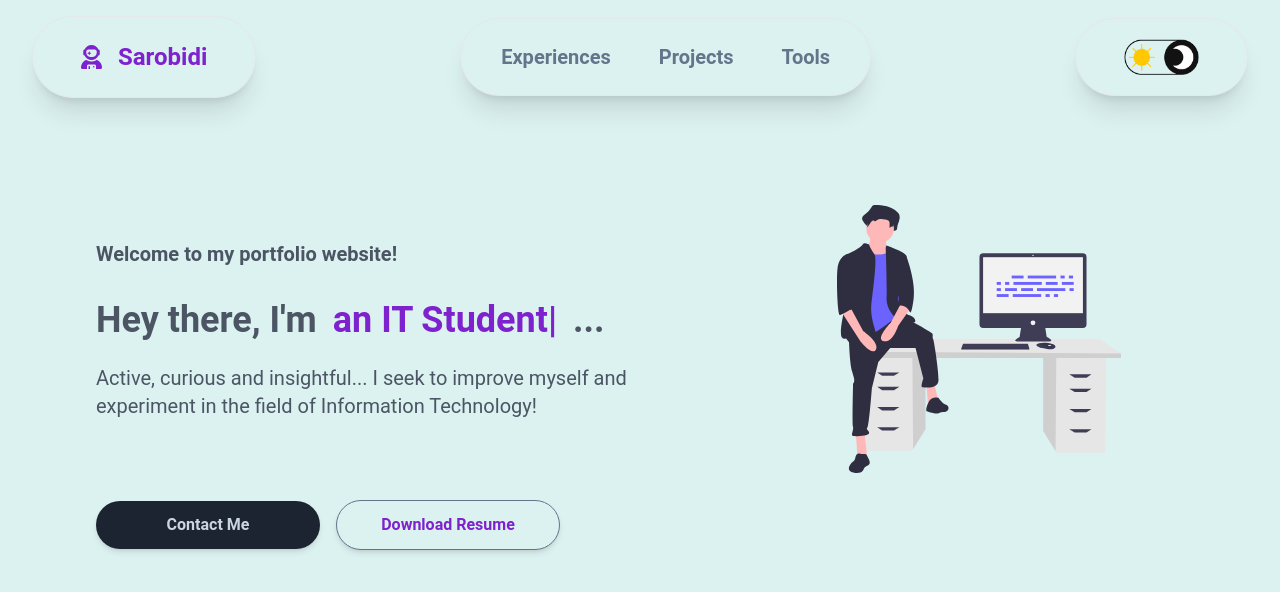
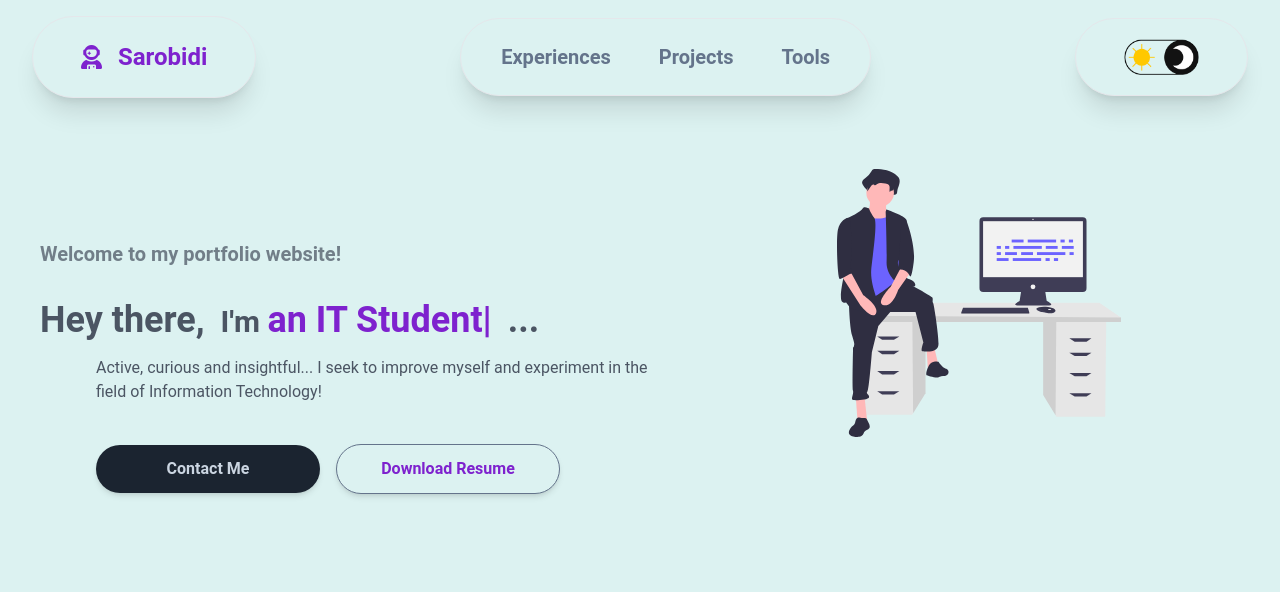
Before and after one commit to tsizehena223/portfolio2024, a React (Create React App) app: page / in a window 1280 px wide. Shown: the top 592 px of the page. Built offline with nearby package versions, Linux system fonts and the light colour scheme.

Commit message:
fix: md responsive

```diff
--- a/src/components/AnimatedWords.jsx
+++ b/src/components/AnimatedWords.jsx
@@ -8,7 +8,7 @@ const AnimatedWords = () => {
                 2500,
                 'an IT Student',
                 2500,
-                'a Developper',
+                'a Web Developper',
                 2500
             ]}
             wrapper="span"
--- a/src/pages/About.jsx
+++ b/src/pages/About.jsx
@@ -5,19 +5,20 @@ const About = ({ isDarkMode }) => {
     return (
         <div id="about" className={`h-auto pt-32 pb-10 md:pt-40 md:flex lg:pt-32 ${isDarkMode ? 'text-gray-300' : 'text-gray-600'}`}>
             <div className="text-center font-bold mx-8 md:w-3/5 md:mr-0 md:text-left lg:pt-28">
-                <p className="text-base min-[600px]:text-xl md:mx-16">
+                <p className="text-base min-[600px]:text-xl md:mx-2 animate-pulse">
                     Welcome to my portfolio website!
                 </p>
-                <h1 className="text-3xl mt-6 min-[600px]:text-4xl md:mt-8 md:mx-16 lg:flex lg:items-center">Hey there, I'm <br />
-                    <span className={`text-purple-${isDarkMode ? '500' : '700'} text-2xl lg:text-4xl lg:mx-4`}><AnimatedWords /></span>...
+                <h1 className="text-3xl mt-6 min-[600px]:text-4xl md:mt-8 md:mx-2 md:mb-4 lg:flex lg:items-center">
+                    Hey there, <br />
+                    <span className={`text-purple-${isDarkMode ? '500' : '700'} text-2xl lg:text-4xl lg:mx-4`}><span className={`text-gray-${isDarkMode ? '300' : '600'} text-3xl`}>I'm </span><AnimatedWords /></span>...
                 </h1>
-                <p className="font-normal my-6 mx-0 min-[600px]:text-xl min-[600px]:mx-12 md:mx-0 lg:mx-16">Active, curious and insightful... I seek to improve myself and experiment in the field of Information Technology!</p>
-                <div className="mx-2 min-[500px]:mx-32 min-[500px]:mt-16 md:mx-0 lg:mx-16">
+                <p className="font-normal my-6 mx-0 min-[600px]:text-xl min-[600px]:mx-12 md:mx-2 md:text-base md:mt-0 lg:mx-16">Active, curious and insightful... I seek to improve myself and experiment in the field of Information Technology!</p>
+                <div className="mx-2 min-[500px]:mx-32 min-[500px]:mt-16 md:mx-0 md:mt-0 lg:mx-16">
                     <a href="#contact"><button className={`w-56 py-3 rounded-full shadow-md md:mr-4 md:w-40 lg:w-56 ${isDarkMode ? 'text-purple-700 my-bg' : 'my-bg-dark text-slate-300'}`}>Contact Me</button></a>
                     <a href="#resume"><button className={`w-56 mt-4 border border-slate-500 py-3 md:w-44 lg:w-56 rounded-full shadow-md ${isDarkMode ? 'text-slate-300 my-bg-dark' : 'text-purple-700 my-bg'}`}>Download Resume</button></a>
                 </div>
             </div>
-            <div className="flex items-center justify-center mt-10 min-[600px]:mt-16 md:mt-0 md:w-2/5 lg:mr-16">
+            <div className="flex items-center justify-center mt-10 min-[600px]:mt-16 md:-mt-4 md:w-2/5 lg:mr-16">
                 <img src={AboutIllustration} alt="" className="w-1/2 min-[500px]:w-2/5 md:w-4/5 lg:w-4/5 xl:w-3/5" />
             </div>
         </div >
```
